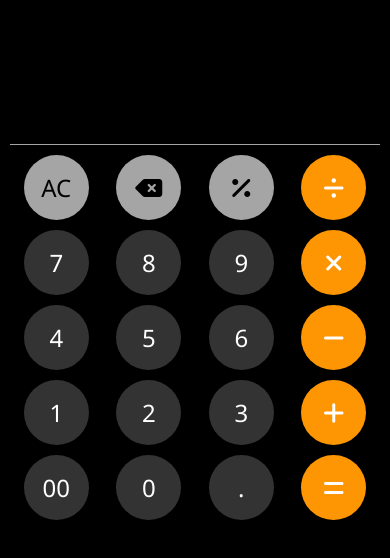
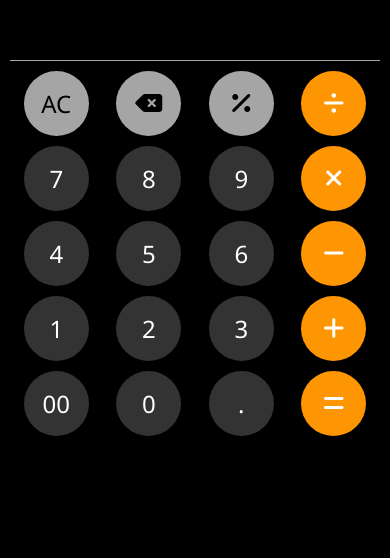
Before and after one commit to vision-2/biplov-portfolio, a plain HTML site: page calculator/calculator.html in a window 390 px wide. Shown: the part 284-842 px from the top of the page. Drawn offline with Linux system fonts and the light colour scheme.

Commit message:
biplov-portfolio

```diff
--- a/calculator/calculator.css
+++ b/calculator/calculator.css
@@ -65,7 +65,7 @@ border-radius: 50%;
     }
     .main-container{
         border-radius: 0px;
-        margin: auto;
+        height: 90vh;
 }
 }
 
```
